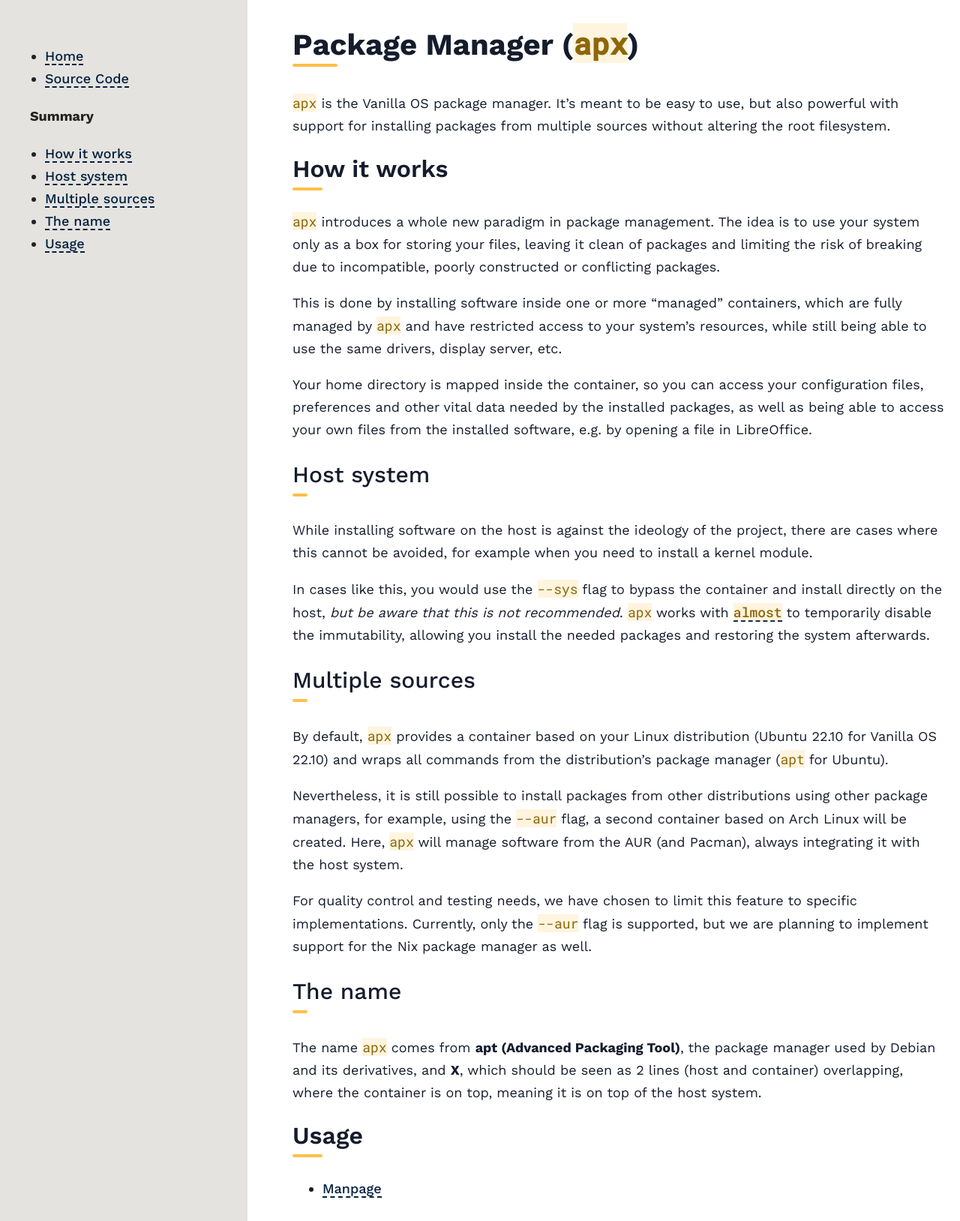
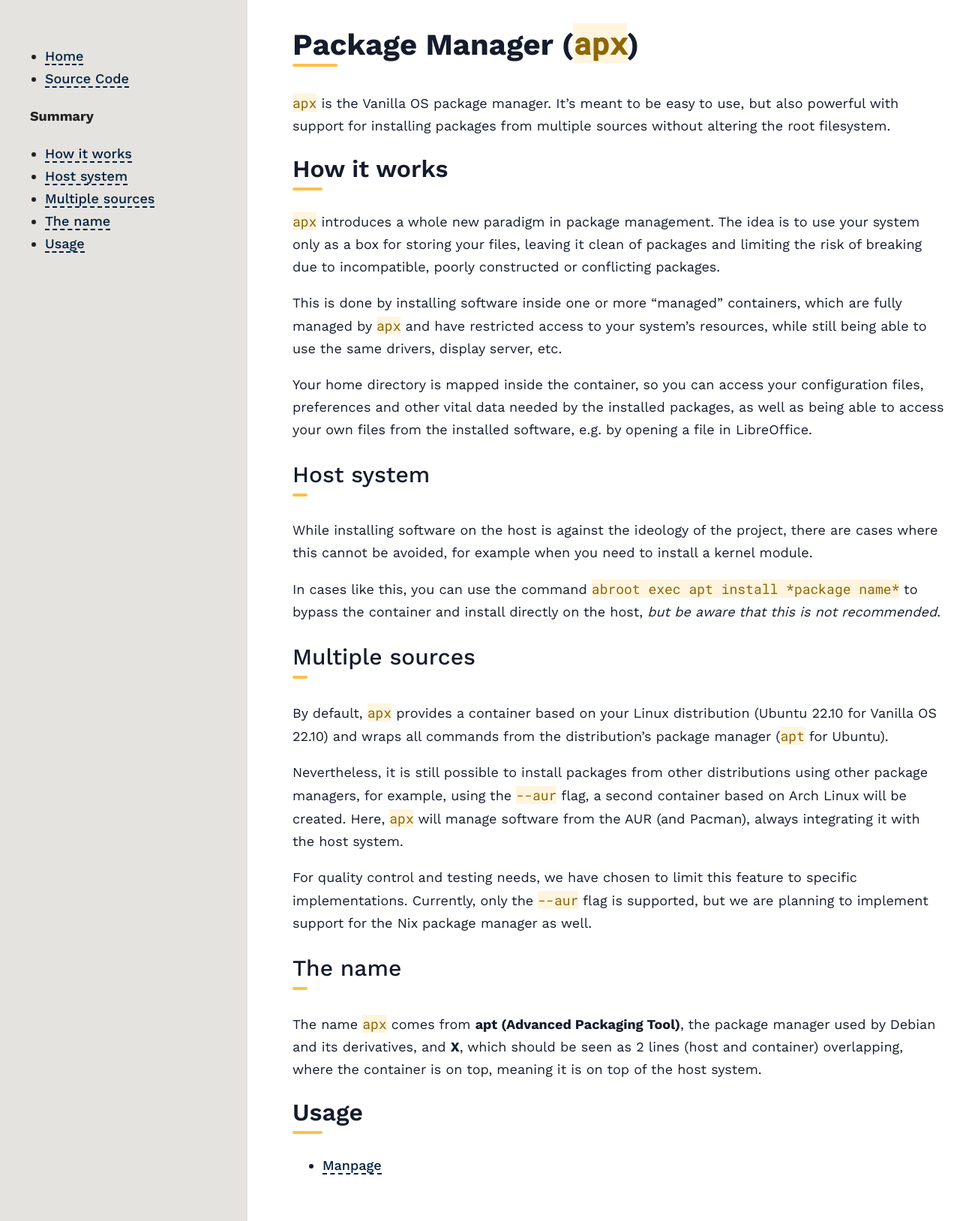
Before and after one commit to Vanilla-OS/documentation, a Jekyll site: the page built from docs/apx/index.md, in a window 1280 px wide. Shown: the whole page at 75% size. Built offline with Jekyll 4.4.1, drawn with Linux system fonts in a browser that asks for light colours.

Commit message:
Update index.md

```diff
--- a/docs/apx/index.md
+++ b/docs/apx/index.md
@@ -31,10 +31,7 @@ While installing software on the host is against the ideology of the project,
 there are cases where this cannot be avoided, for example when you need to
 install a kernel module.
 
-In cases like this, you would use the `--sys` flag to bypass the container and
-install directly on the host, *but be aware that this is not recommended*. `apx`
-works with [`almost`](/docs/almost) to temporarily disable the immutability,
-allowing you install the needed packages and restoring the system afterwards.
+In cases like this, you can use the command `abroot exec apt install *package name*` to bypass the container and install directly on the host, *but be aware that this is not recommended*.
 
 ### Multiple sources
 
```
